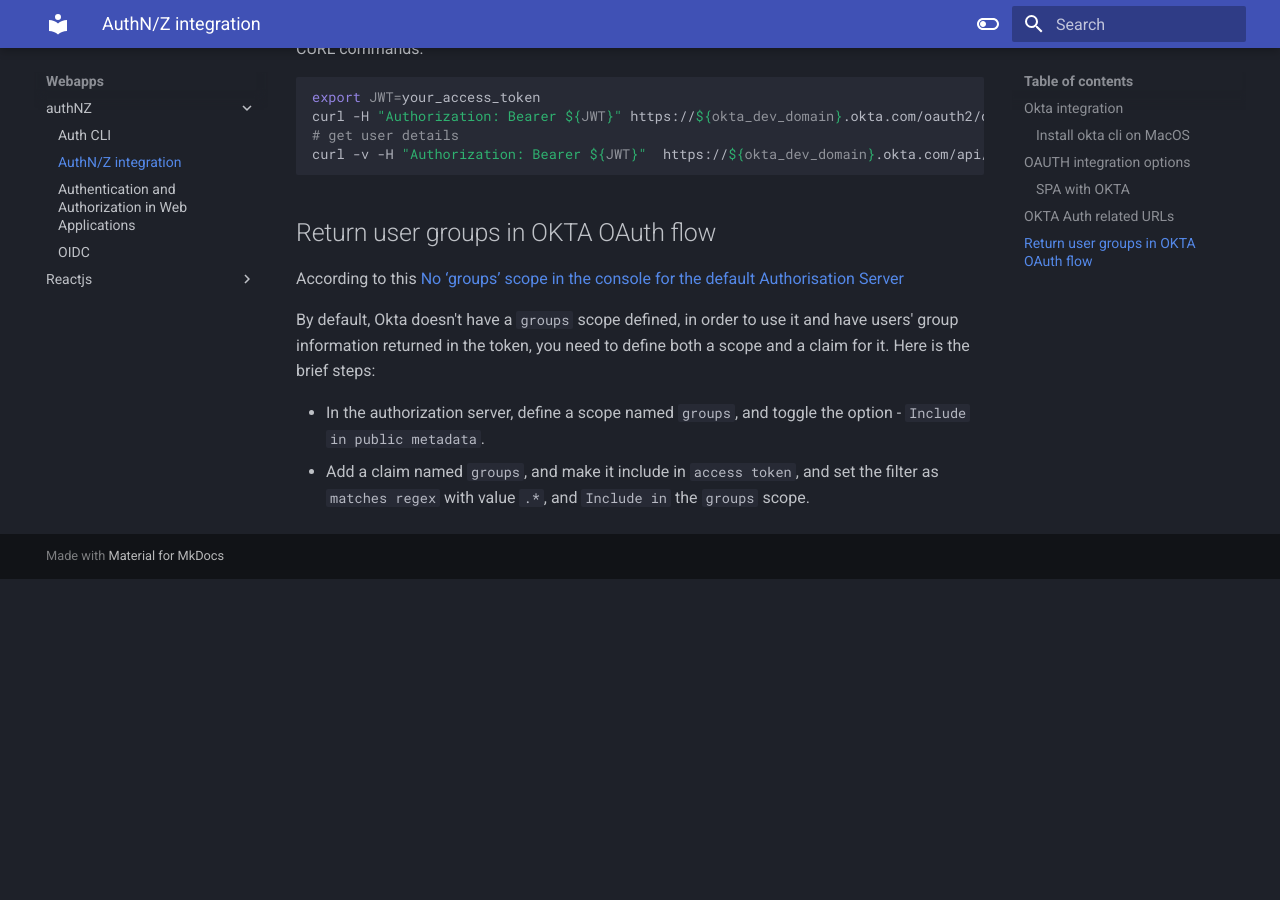
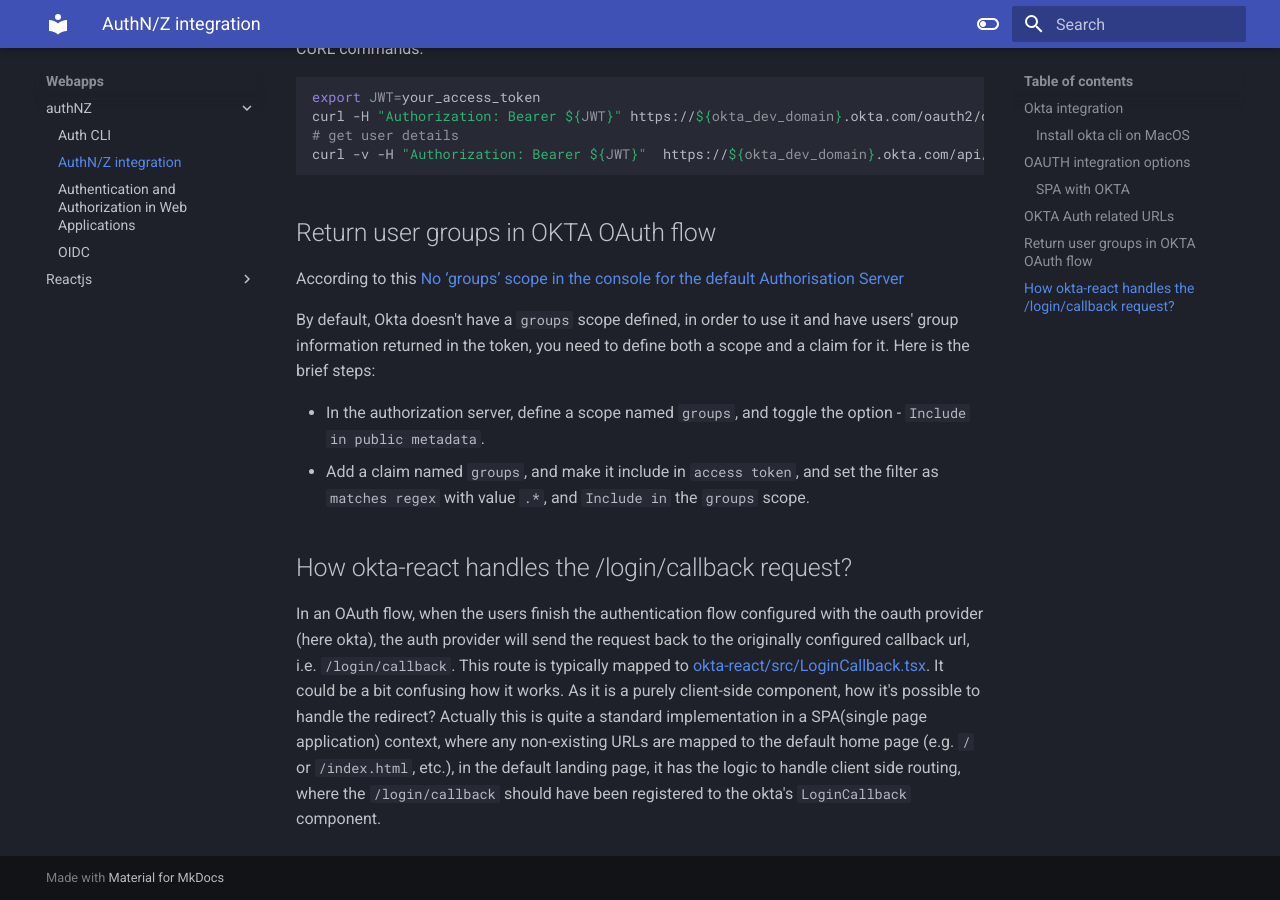
Before and after one commit to mingliangguo/runbooks, an MkDocs documentation site: the page built from docs/webapps/authNZ/auth-integration.md, in a window 1280 px wide and 900 px high, scrolled down 918 px. Built offline with MkDocs 1.6.1 and Material for MkDocs 9.7.7, drawn with Linux system fonts in a browser that asks for light colours; before the commit the page ends 1497 px from its top, so only the background shows below that.

Commit message:
feat: add explanation about okta LoginCallback

```diff
--- a/docs/webapps/authNZ/auth-integration.md
+++ b/docs/webapps/authNZ/auth-integration.md
@@ -54,3 +54,7 @@
 
 - In the authorization server, define a scope named `groups`, and toggle the option - `Include in public metadata`.
 - Add a claim named `groups`, and make it include in `access token`, and set the filter as `matches regex` with value `.*`, and `Include in` the `groups` scope.
+
+## How okta-react handles the /login/callback request?
+
+In an OAuth flow, when the users finish the authentication flow configured with the oauth provider (here okta), the auth provider will send the request back to the originally configured callback url, i.e. `/login/callback`. This route is typically mapped to [okta-react/src/LoginCallback.tsx](https://github.com/okta/okta-react/blob/master/src/LoginCallback.tsx). It could be a bit confusing how it works. As it is a purely client-side component, how it's possible to handle the redirect? Actually this is quite a standard implementation in a SPA(single page application) context, where any non-existing URLs are mapped to the default home page (e.g. `/` or `/index.html`, etc.), in the default landing page, it has the logic to handle client side routing, where the `/login/callback` should have been registered to the okta's `LoginCallback` component.
```
Also changed, not shown: docs/webapps/reactjs/nextjs/nextjs.md (+5 -0 lines).
